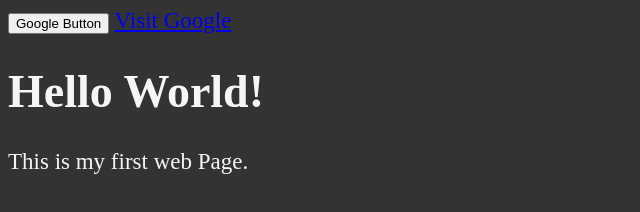
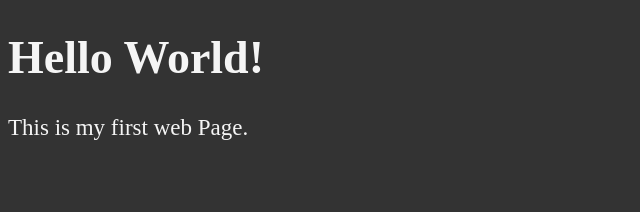
Before and after one commit to knoxknoxy827-alt/My-First-Web-Page, a plain HTML site: page index.html in a window 1280 px wide. Shown: the whole page, without its empty margins (0-640 px from the left). Drawn offline with Linux system fonts and the light colour scheme.

Commit message:
Refactor index.html structure and title

```diff
--- a/index.html
+++ b/index.html
@@ -1,11 +1,9 @@
 <!DOCTYPE html>
 <html lang="en">
-    <button type="button">Google Button</button>
-    <a href="https://www.google.com" target="_blank">Visit Google</a>
 <head>
     <meta charset="UTF-8">
     <meta name="viewport" content="width=device-width, initial-scale=1.0">
-    <title>This is my first web Page.</title>
+    <title>My Page</title>
     <style>
         html {
             font-size: 23px;
```
